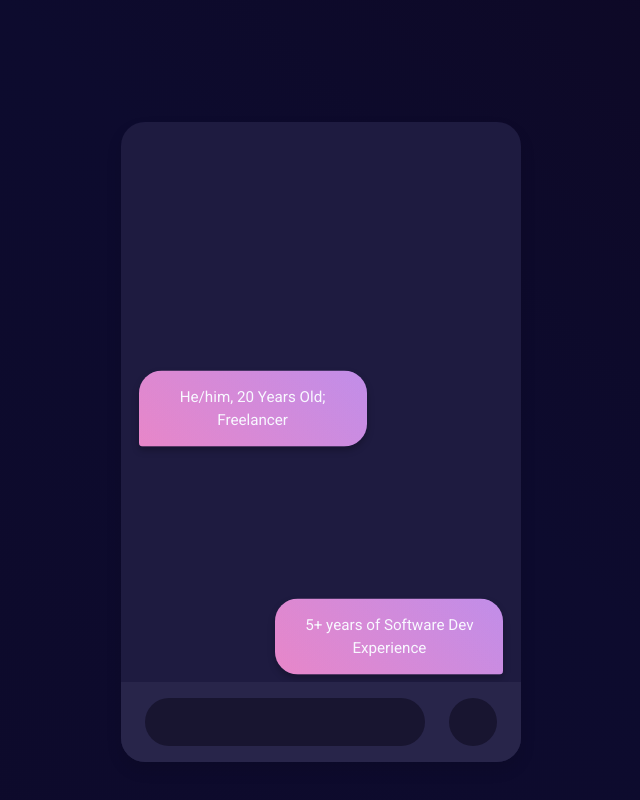
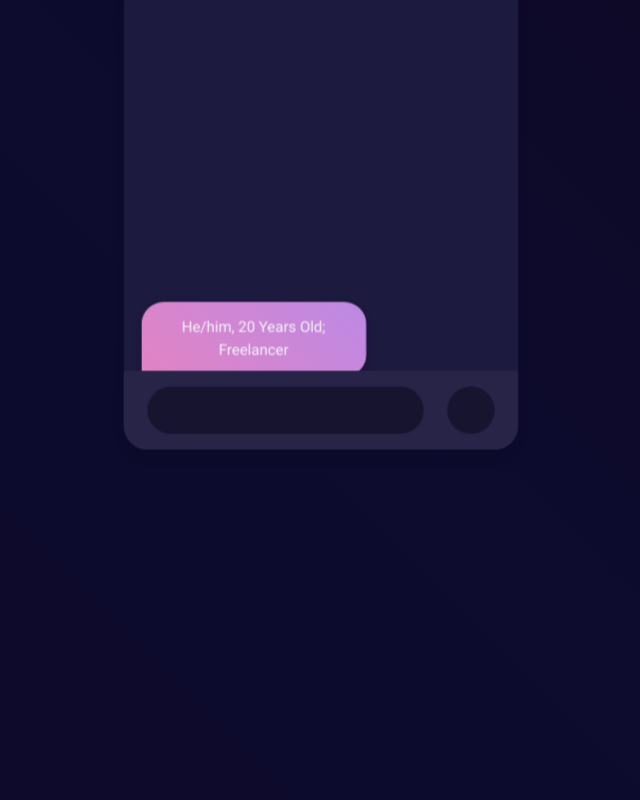
Before and after one commit to heyimrein/personal-site, a React (Vite) app: page / in a window 1280 px wide. Shown: the part 954-1754 px from the top of the page, without its empty margins (319-959 px from the left). Built offline with nearby package versions, Linux system fonts and the light colour scheme; a web font is replaced by a local one.

Commit message:
Shrink the size of the card section

```diff
--- a/src/components/CardSection.css
+++ b/src/components/CardSection.css
@@ -12,7 +12,7 @@
   display: flex;
   flex-direction: column;
   align-items: center;
-  height: 400vh;
+  height: 300vh;
   margin: 0 1em 0 1em;
 }
 
--- a/src/components/CardSection.tsx
+++ b/src/components/CardSection.tsx
@@ -10,7 +10,7 @@ import { useRef, useState } from "react";
 
 export default function CardSection() {
   const target = useRef(null);
-  const [initialOpacity, setInitialOpacity] = useState(0.75);
+  const [initialOpacity, setInitialOpacity] = useState(0);
   const [finalOpacity, setFinalOpacity] = useState(0);
 
   const { scrollYProgress } = useScroll({
--- a/src/components/IntroHeader.css
+++ b/src/components/IntroHeader.css
@@ -1,7 +1,7 @@
 #intro {
   display: flex;
   padding-top: 25vh;
-  margin-bottom: 30rem;
+  margin-bottom: 10rem;
   flex-direction: column;
   font-size: min(4vw, 1.5rem);
   width: 100vw;
```
